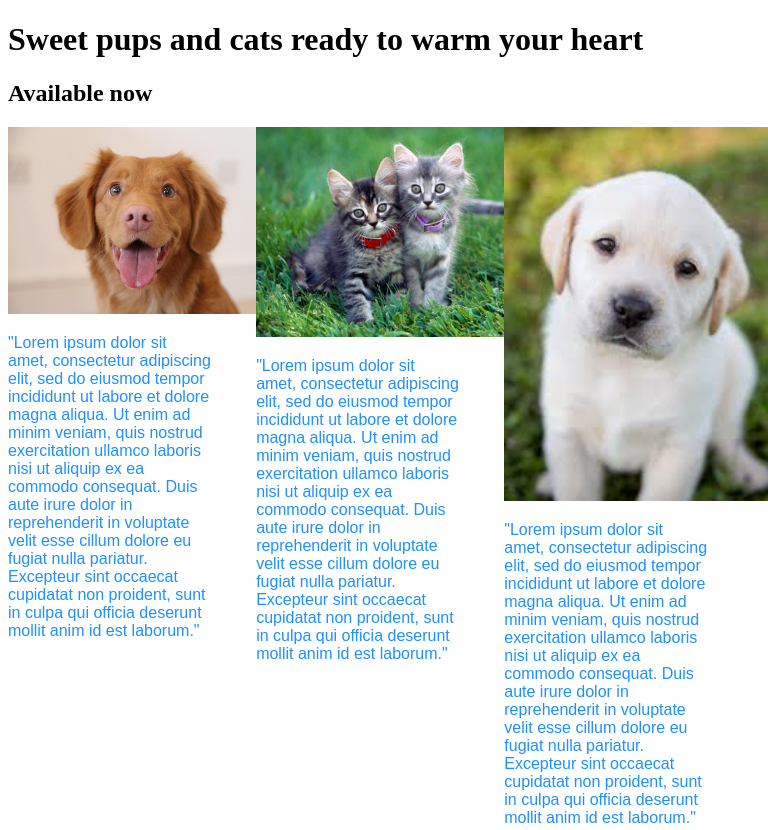
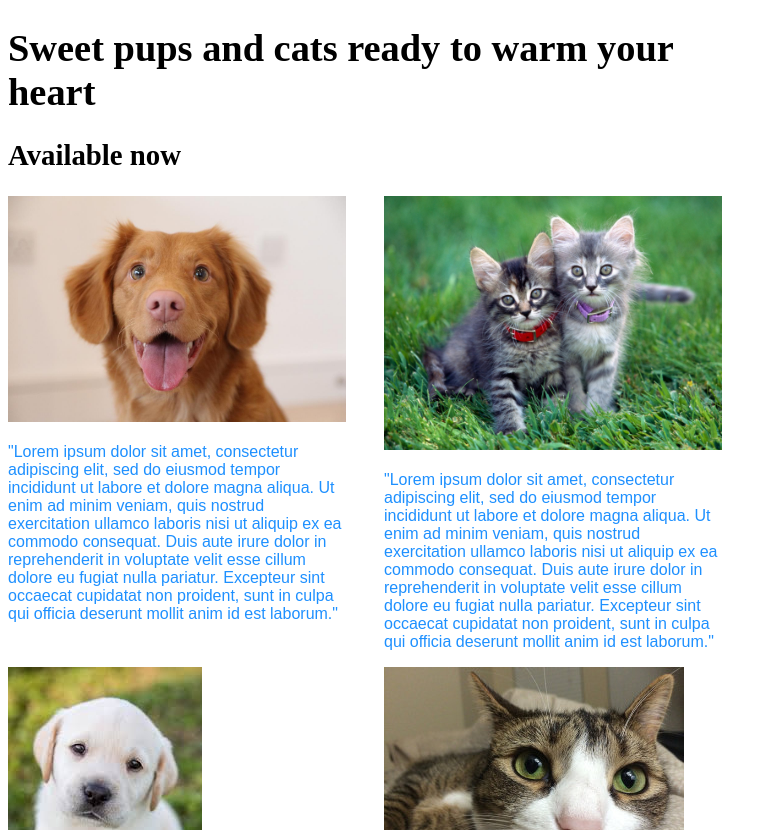
Before and after one commit to SNulu/Animal-shelter, a plain HTML site: page index.html in a window 768 px wide. Shown: the top 830 px of the page. Drawn offline with Linux system fonts and the light colour scheme.

Commit message:
Add media queries

```diff
--- a/css/styles.css
+++ b/css/styles.css
@@ -1,3 +1,9 @@
+body {
+  font-size: 1.2rem;
+}
+
+
+
 .column {
   float: left;
   width: 27%;
@@ -5,9 +11,8 @@
 }
 
 img {
-  width: 280px;
-
-
+  max-width: 100%;
+  height: auto;
 }
 
 .main {
@@ -18,5 +23,27 @@ float: left;
 .column p {
 font-family:sans-serif;
 color: #1E90FF;
+font-size: 1rem;
 
 }
+
+@media screen and (max-width: 480px) {
+
+  .column {
+    width: 90%;
+  }
+
+}
+
+
+@media screen and (max-width: 768px) and (min-width: 480px) {
+
+  .column {
+    float: left;
+    width: 45%;
+    margin-right: 5%
+  }
+
+
+
+}
```
Also changed, not shown: index.html (+3 -3 lines).
